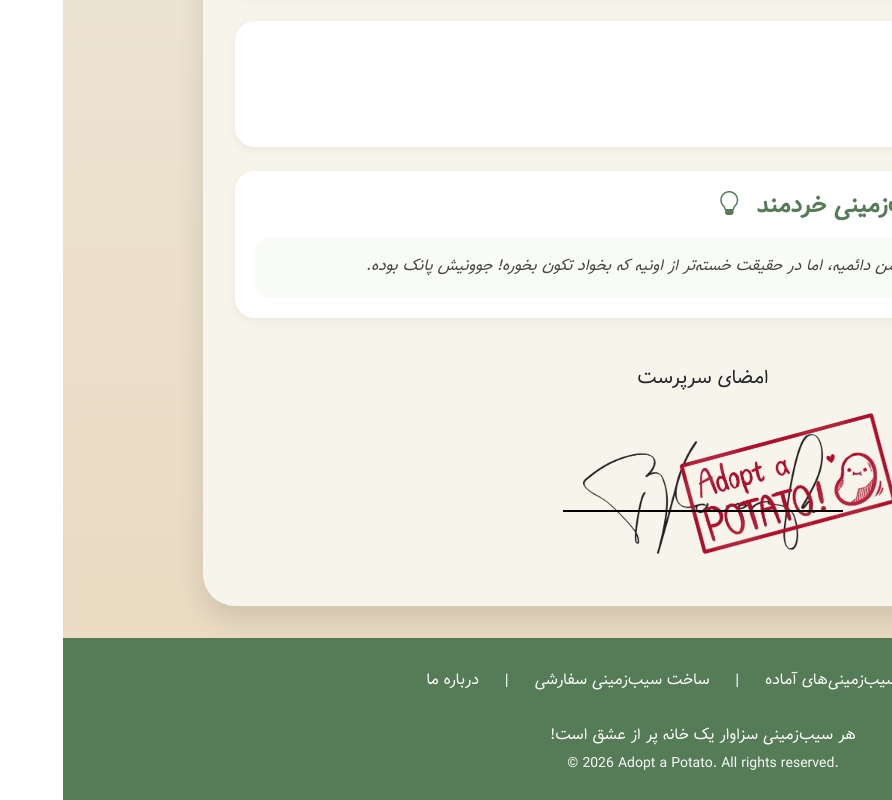
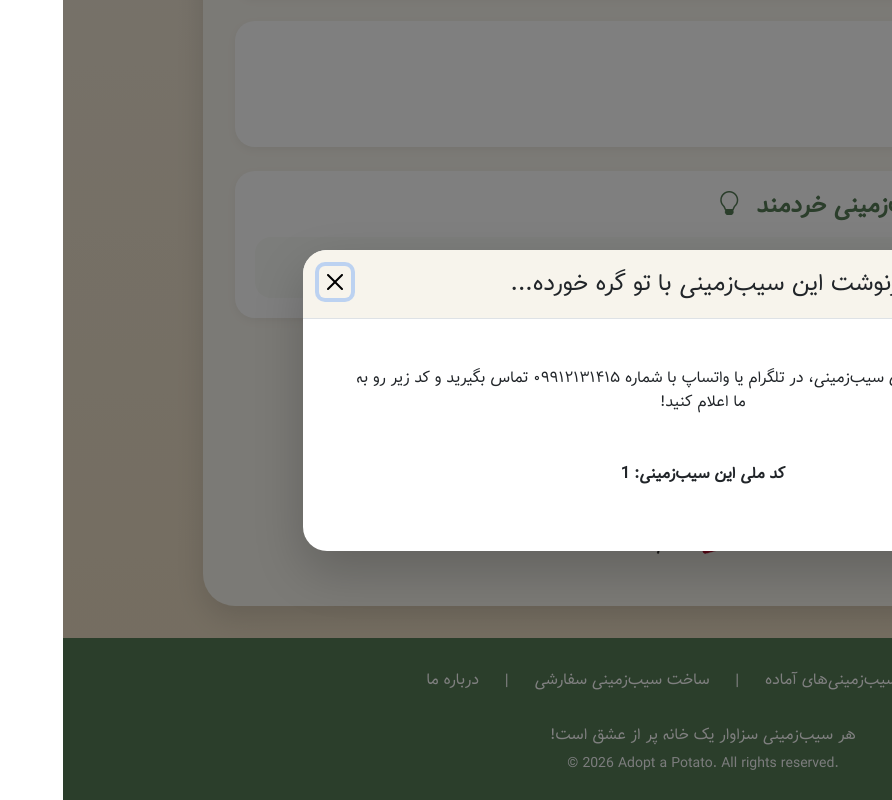
Before and after one commit to AdoptAPotato/AdoptAPotato.github.io, an Angular app: page /adoption/1 in a window 1280 px wide. Both pictures are taken after a click on the element 640 px from the left and 1401 px from the top of the page. Shown: the part 920-1720 px from the top of the page, without its empty margins (388-1280 px from the left). Built offline with nearby package versions, Linux system fonts and the light colour scheme.

Commit message:
open the adoption modal

```diff
--- a/src/app/pages/potato-details/potato-details.component.css
+++ b/src/app/pages/potato-details/potato-details.component.css
@@ -394,3 +394,23 @@ blockquote {
     }
 
 }
+
+::ng-deep .modal-content {
+
+    border-radius: 1.5rem;
+
+    border: none;
+
+    box-shadow:
+        0 20px 50px rgba(0,0,0,.2);
+
+}
+
+::ng-deep .modal-header {
+
+    background: #f7f4ec;
+
+    border-radius:
+        1.5rem 1.5rem 0 0;
+
+}
--- a/src/app/pages/potato-details/potato-details.component.html
+++ b/src/app/pages/potato-details/potato-details.component.html
@@ -173,3 +173,36 @@
   </div>
 
 </div>
+
+<ng-template #adoptionModal let-modal *ngIf="potato as potato">
+
+  <div class="modal-header d-flex justify-content-between align-items-start">
+
+    <h4 class="modal-title ps-3">
+      به نظر می‌رسه که سرنوشت این سیب‌زمینی با تو گره خورده...
+    </h4>
+
+    <button
+      type="button"
+      class="btn-close m-0"
+      aria-label="Close"
+      (click)="modal.dismiss()">
+    </button>
+
+  </div>
+
+
+  <div class="modal-body text-center p-5">
+
+    <p class="mb-5">
+       برای تکمیل سرپرستی این سیب‌زمینی، در تلگرام یا واتساپ با شماره ۰۹۹۱۲۱۳۱۴۱۵ تماس بگیرید و کد زیر رو به ما اعلام کنید!
+    </p>
+    <p>
+      <b>
+        کد ملی این سیب‌زمینی:  {{ potato.id }}
+      </b>
+    </p>
+
+  </div>
+
+</ng-template>
--- a/src/app/pages/potato-details/potato-details.component.ts
+++ b/src/app/pages/potato-details/potato-details.component.ts
@@ -1,6 +1,8 @@
 import { Component } from '@angular/core';
 import { CommonModule, } from '@angular/common';
 import { ActivatedRoute } from '@angular/router';
+import { NgbModal } from '@ng-bootstrap/ng-bootstrap';
+import { ViewChild, TemplateRef } from '@angular/core';
 
 import { ELEMENTS, MBTI_TYPES, MONTHS, POTATOES, SIZES } from '../../data/constants';
 import { Potato } from '../../models/potato';
@@ -21,7 +23,13 @@ export class PotatoDetailsComponent {
 
   signed = false;
 
-  constructor(private route: ActivatedRoute) {}
+  @ViewChild('adoptionModal')
+  adoptionModal!: TemplateRef<any>;
+
+  constructor(
+    private route: ActivatedRoute,
+    private modalService: NgbModal
+  ) {}
 
   ngOnInit() {
     const id = this.route.snapshot.paramMap.get('id');
@@ -38,15 +46,19 @@ export class PotatoDetailsComponent {
   sign() {
 
     if (this.signed)
-        return;
+      return;
 
     this.signed = true;
 
     setTimeout(() => {
-
-        // open your modal here
-
-    }, 1800);
+      this.modalService.open(
+        this.adoptionModal,
+        {
+          centered: true,
+          size: 'lg'
+        }
+      );
+    }, 2000);
 
   }
 
```
